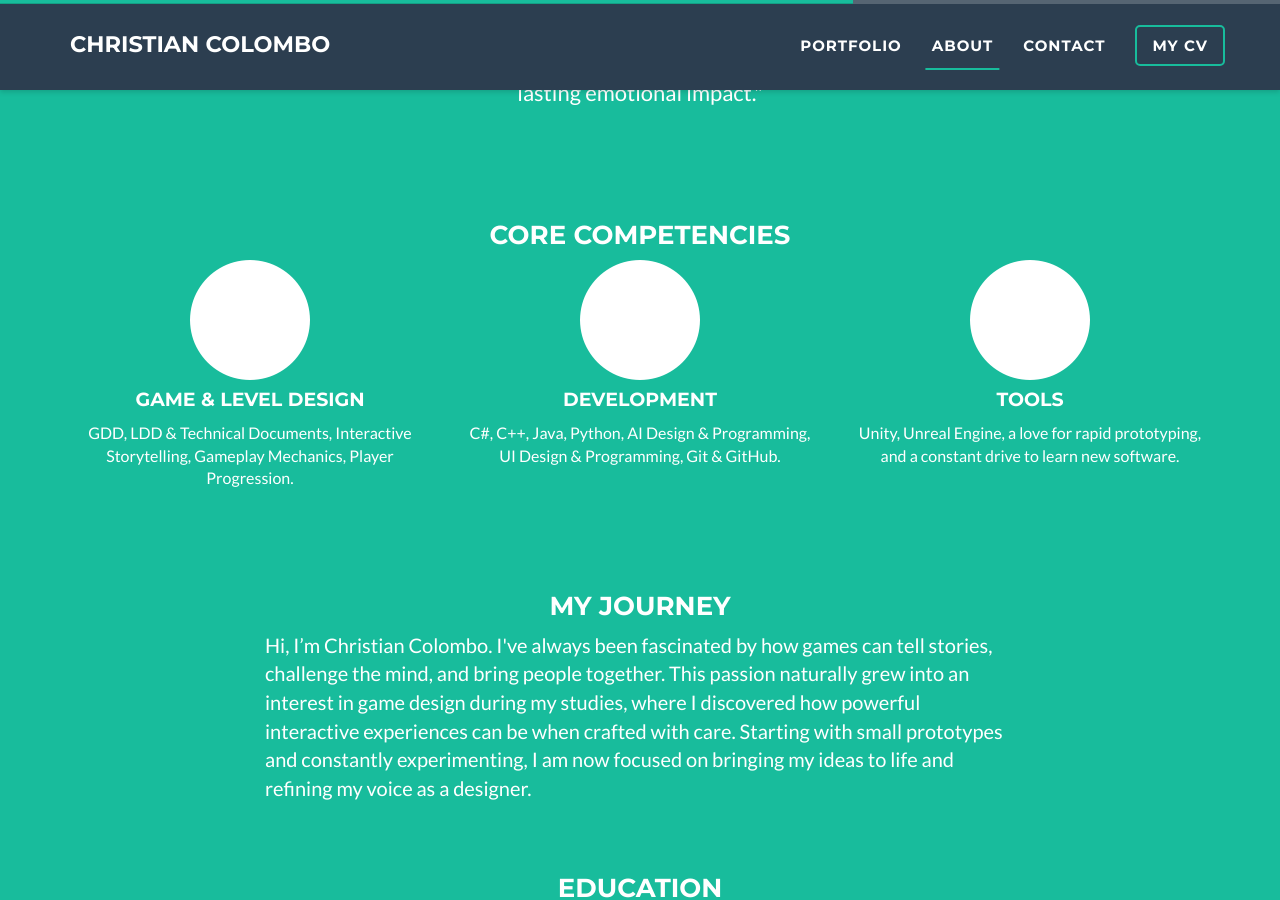
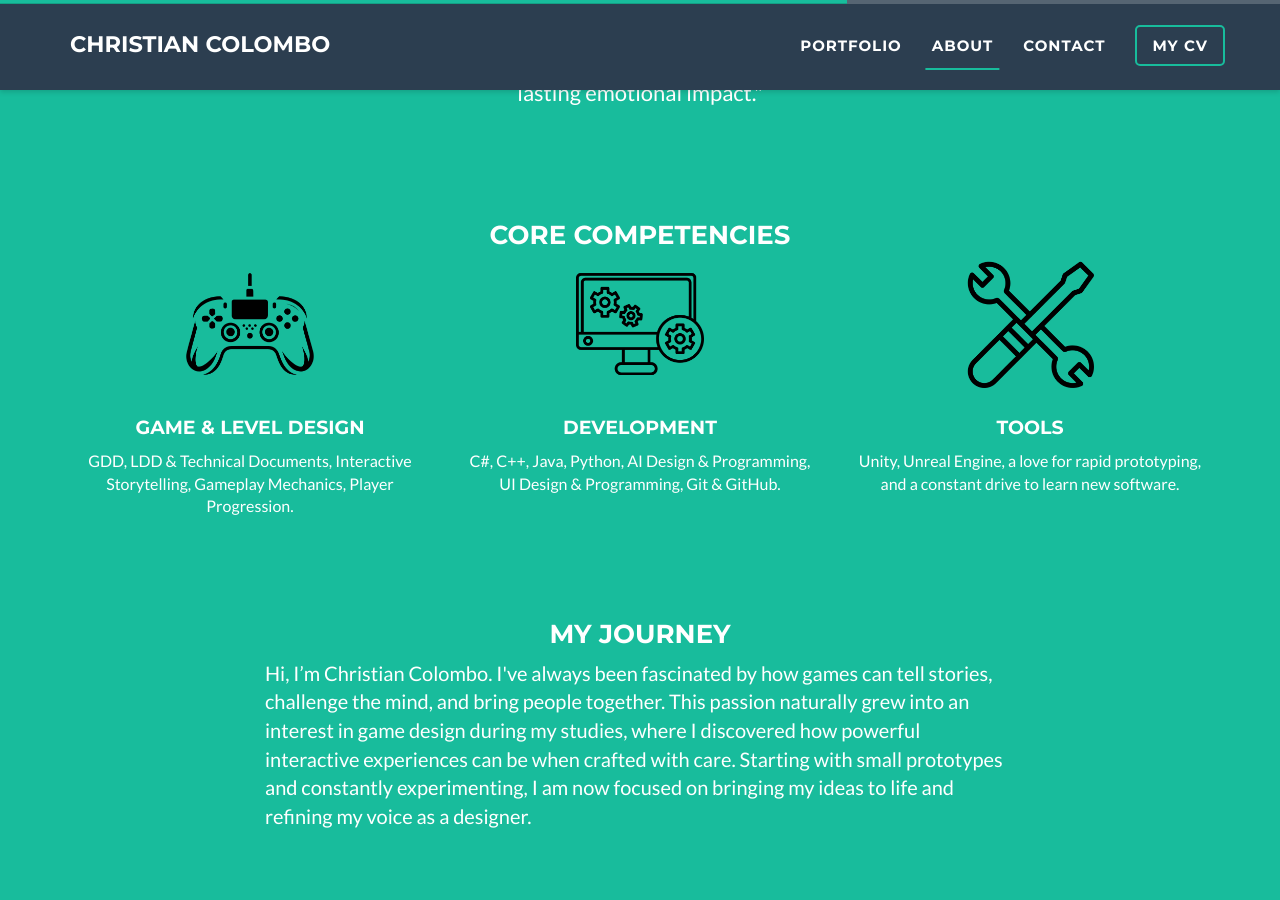
Before and after one commit to Masonrocca21/Masonrocca21.github.io, a Jekyll site: the page built from _posts/2014-07-14-project-4.markdown, in a window 1280 px wide and 900 px high, scrolled down 2922 px. Built offline with Jekyll 4.4.1, drawn with Linux system fonts in a browser that asks for light colours; our own code applies the rules of GitHub Pages for plain Markdown files.

Commit message:
Aggiunte immagini

```diff
--- a/_includes/about.html
+++ b/_includes/about.html
@@ -32,28 +32,19 @@
       </div>
       <!-- Colonna Game Design -->
       <div class="col-md-4">
-        <span class="fa-stack fa-4x">
-          <i class="fa fa-circle fa-stack-2x"></i>
-          <i class="fa fa-gamepad fa-stack-1x fa-inverse"></i>
-        </span>
+        <img src="img/GameDesign.png" alt="Game Design Icon" class="competency-icon">
         <h4>Game & Level Design</h4>
         <p style="font-size:16px;">GDD, LDD & Technical Documents, Interactive Storytelling, Gameplay Mechanics, Player Progression.</p>
       </div>
       <!-- Colonna Sviluppo -->
       <div class="col-md-4">
-        <span class="fa-stack fa-4x">
-          <i class="fa fa-circle fa-stack-2x"></i>
-          <i class="fa fa-code fa-stack-1x fa-inverse"></i>
-        </span>
+        <img src="img/GameProgramming.png" alt="Game Design Icon" class="competency-icon">
         <h4>Development</h4>
         <p style="font-size:16px;">C#, C++, Java, Python, AI Design & Programming, UI Design & Programming, Git & GitHub.</p>
       </div>
       <!-- Colonna Strumenti -->
       <div class="col-md-4">
-        <span class="fa-stack fa-4x">
-          <i class="fa fa-circle fa-stack-2x"></i>
-          <i class="fa fa-wrench fa-stack-1x fa-inverse"></i>
-        </span>
+        <img src="img/Tools.png" alt="Game Design Icon" class="competency-icon">
         <h4>Tools</h4>
         <p style="font-size:16px;">Unity, Unreal Engine, a love for rapid prototyping, and a constant drive to learn new software.</p>
       </div>
```
Also changed, not shown: _includes/css/main.css (+9 -0 lines), img/GameDesign.png (added), img/GameProgramming.png (added), img/Tools.png (added).
